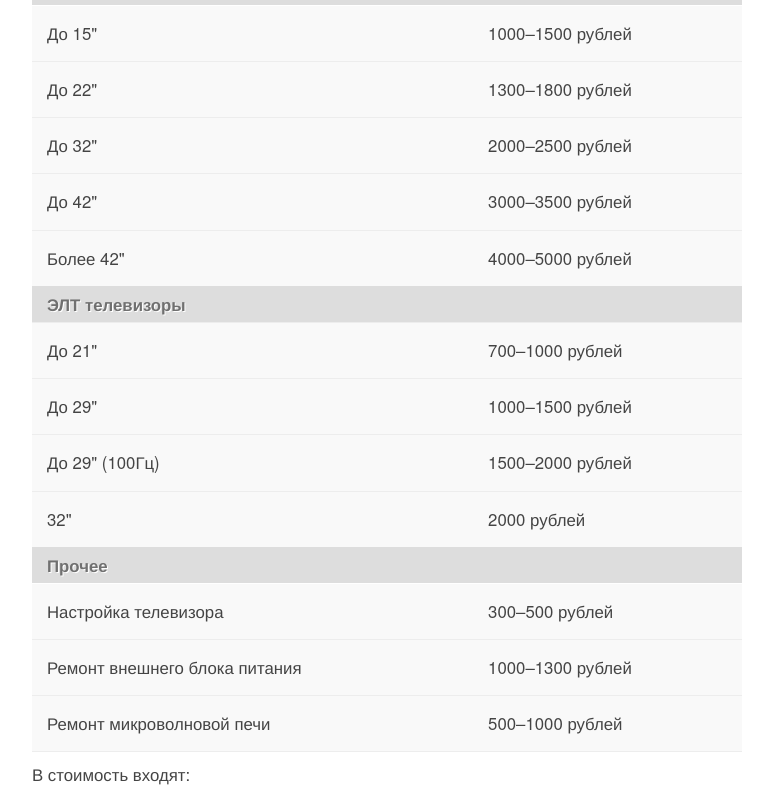
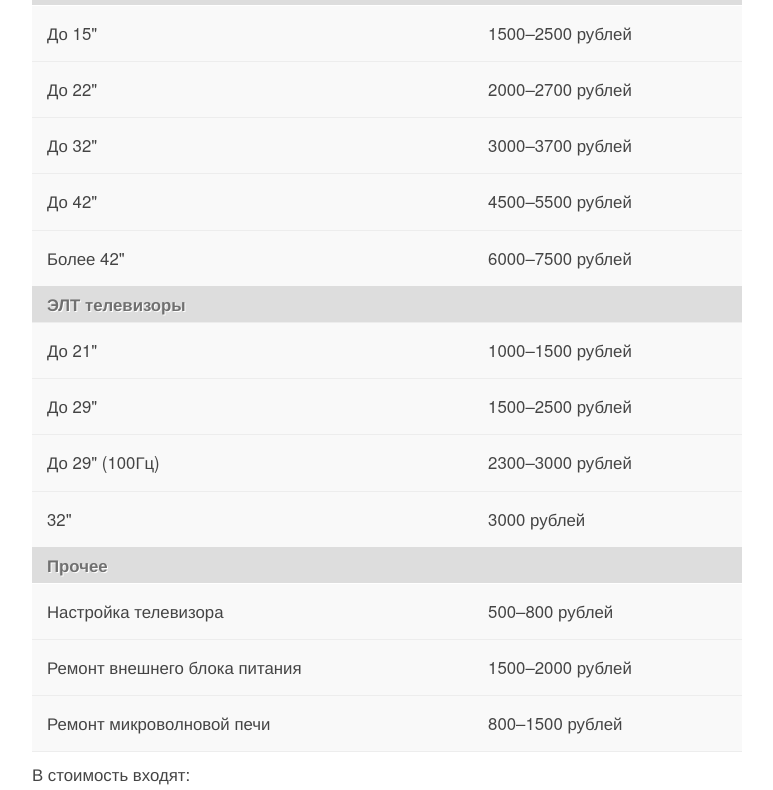
Before and after one commit to demenkov/tvkld, a plain HTML site: page prices.html in a window 1280 px wide. Shown: the part 510-1300 px from the top of the page, without its empty margins (128-901 px from the left). Drawn offline with Linux system fonts and the light colour scheme.

Commit message:
update prices

```diff
--- a/prices.html
+++ b/prices.html
@@ -135,31 +135,31 @@ jQuery.extend(Drupal.settings, {"basePath":"\/","pathPrefix":"","skeletontheme":
 <p><strong>Итоговая цена никогда не будет выше названной по телефону.</strong></p>
 <table><tr><th colspan="2">ЖК телевизоры</th>
 </tr><tr><td>До 15"</td>
-<td>1000–1500 рублей</td>
+<td>1500–2500 рублей</td>
 </tr><tr><td>До 22"</td>
-<td>1300–1800 рублей</td>
+<td>2000–2700 рублей</td>
 </tr><tr><td>До 32"</td>
-<td>2000–2500 рублей</td>
+<td>3000–3700 рублей</td>
 </tr><tr><td>До 42"</td>
-<td>3000–3500 рублей</td>
+<td>4500–5500 рублей</td>
 </tr><tr><td>Более 42"</td>
-<td>4000–5000 рублей</td>
+<td>6000–7500 рублей</td>
 </tr><tr><th colspan="2">ЭЛТ телевизоры</th>
 </tr><tr></tr><tr><td>До 21"</td>
-<td>700–1000 рублей</td>
+<td>1000–1500 рублей</td>
 </tr><tr><td>До 29"</td>
-<td>1000–1500 рублей</td>
+<td>1500–2500 рублей</td>
 </tr><tr><td>До 29" (100Гц)</td>
-<td>1500–2000 рублей</td>
+<td>2300–3000 рублей</td>
 </tr><tr><td>32" </td>
-<td>2000 рублей</td>
+<td>3000 рублей</td>
 </tr><tr></tr><tr><th colspan="2">Прочее</th>
 </tr><tr><td>Настройка телевизора</td>
-<td>300–500 рублей</td>
+<td>500–800 рублей</td>
 </tr><tr><td>Ремонт внешнего блока питания</td>
-<td>1000–1300 рублей</td>
+<td>1500–2000 рублей</td>
 </tr><tr><td>Ремонт микроволновой печи</td>
-<td>500–1000 рублей</td>
+<td>800–1500 рублей</td>
 </tr><tr></tr></table><p>В стоимость входят:</p>
 <ul><li>Выезд мастера на дом</li>
 <li>Диагностика</li>
```
